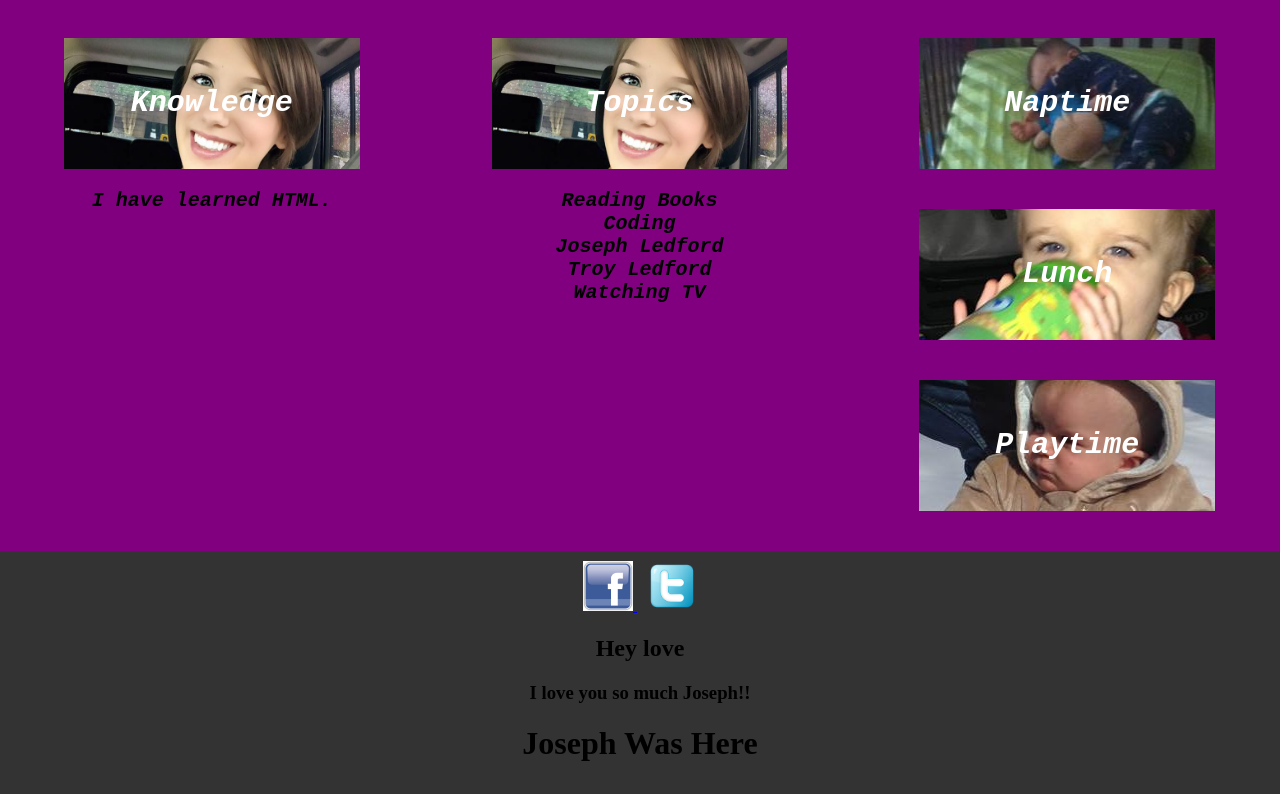
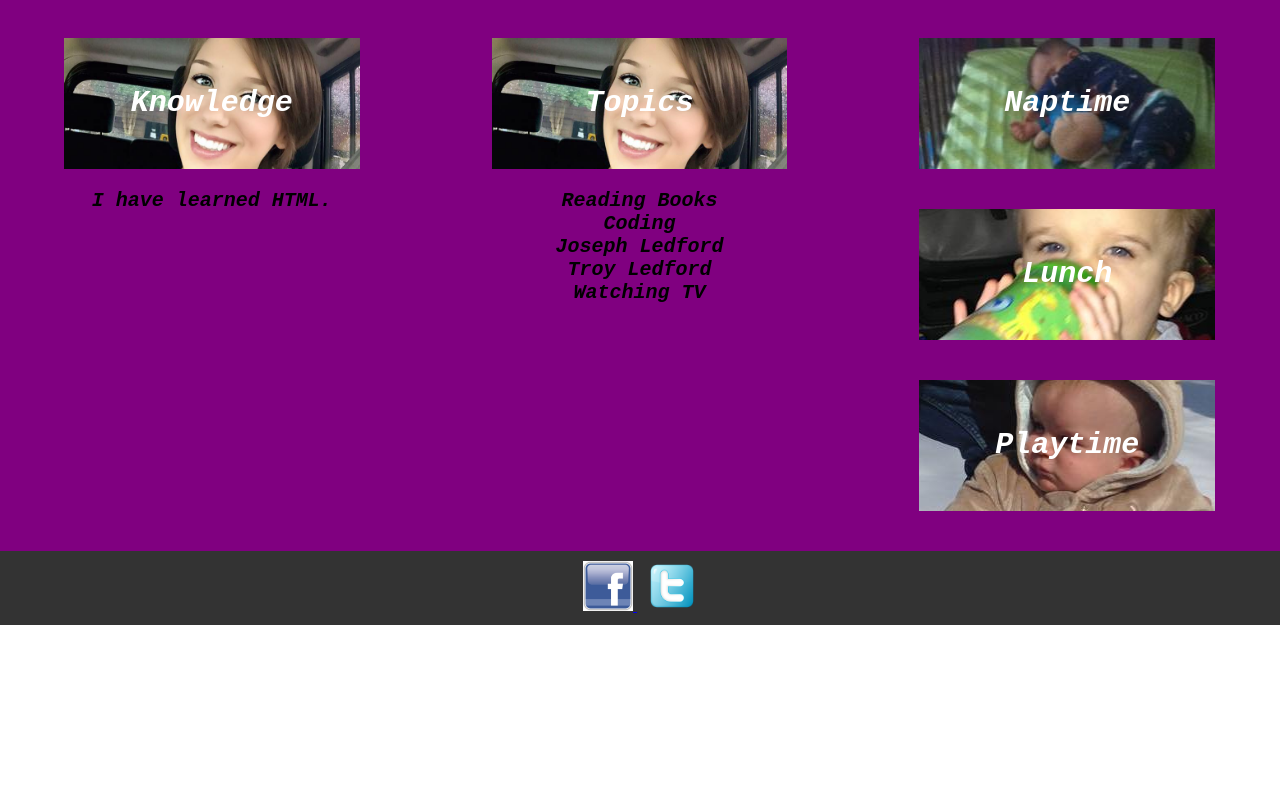
Before and after one commit to brookespiker/brooke_portfolio, a plain HTML site: page index.html in a window 1280 px wide. Shown: the part 602-1396 px from the top of the page. After the commit the page ends 1227 px from the top, so only its background shows below. Drawn offline with Linux system fonts and the light colour scheme.

Commit message:
dsdd
dddd

```diff
--- a/index.html
+++ b/index.html
@@ -64,18 +64,7 @@
                 <a href="http://www.twitter.com">
                     <img src="images/twitter.png" alt="Twitter" />
                 </a>
-
-                <!-- <a href="http://www.github.com">
-                    <img src="images/github.png" alt="Github" />
-                </a> -->
             </div>
-
-
-            <h2>Hey love</h2>
-
-            <h3>I love you so much Joseph!!</h3>
-
-            <h1>Joseph Was Here</h1>
         </footer>
     </body>
 </html>
```
